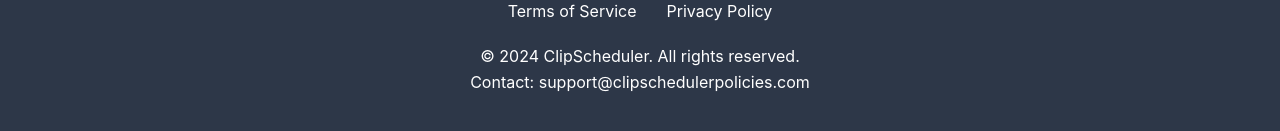
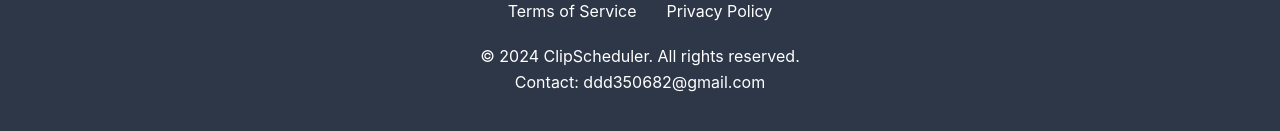
Before and after one commit to this-ZZHXD/clipscheduler-policies, a plain HTML site: page index.html in a window 1280 px wide. Shown: the part 1707-1838 px from the top of the page. Drawn offline with Linux system fonts and the light colour scheme.

Commit message:
Update index.html

```diff
--- a/index.html
+++ b/index.html
@@ -358,7 +358,7 @@
                 <a href="privacy-policy.html">Privacy Policy</a>
             </div>
             <p>&copy; 2024 ClipScheduler. All rights reserved.</p>
-            <p>Contact: support@clipschedulerpolicies.com</p>
+            <p>Contact: ddd350682@gmail.com</p>
         </div>
     </footer>
 
```
